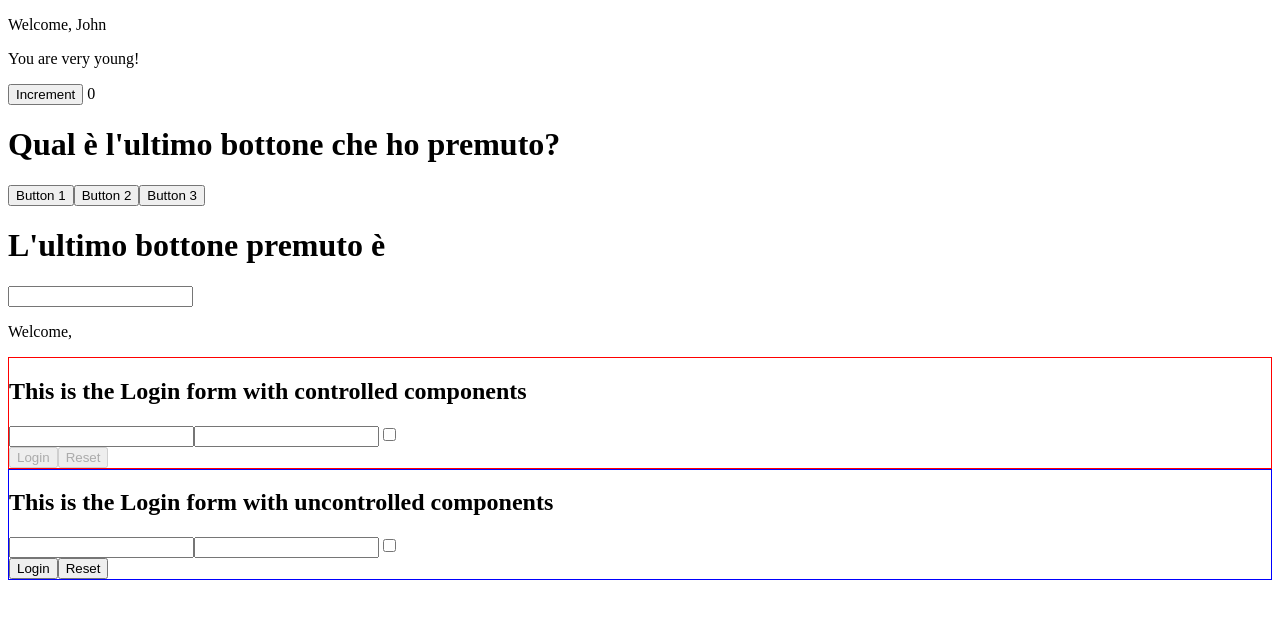
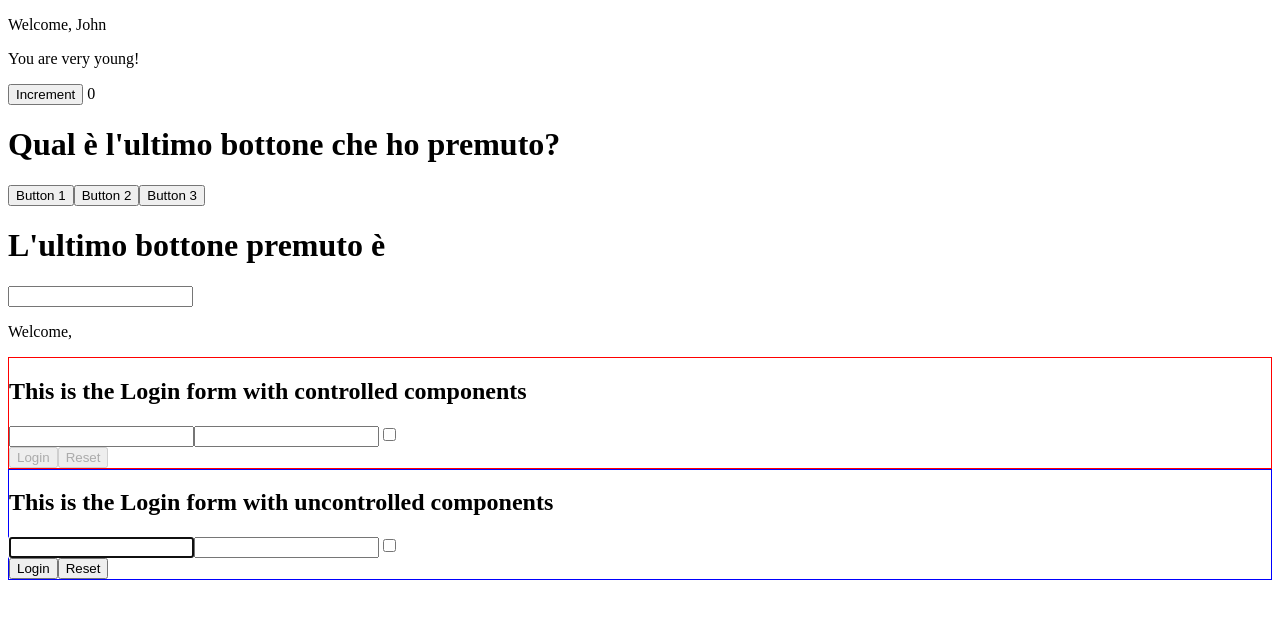
Before and after one commit to cristophergaziano/React_Ex, a React (Create React App) app in the folder my-app/: page / in a window 1280 px wide. Shown: the top 618 px of the page. Built offline with nearby package versions, Linux system fonts and the light colour scheme.

Commit message:
exercise forms-06 done

```diff
--- a/my-app/src/UncontrolledLogin.js
+++ b/my-app/src/UncontrolledLogin.js
@@ -23,7 +23,7 @@ export class UncontrolledLogin extends React.Component {
         <div>
           <h2>This is the Login form with uncontrolled components</h2>
           <form onSubmit={this.handleFormLogin}>
-            <input name="username" defaultValue="" />
+            <input name="username" defaultValue="" autoFocus />
             <input name="password" type="password" defaultValue="" />
             <input name="remember" type="checkbox" defaultValue="" />
             <br />
```
